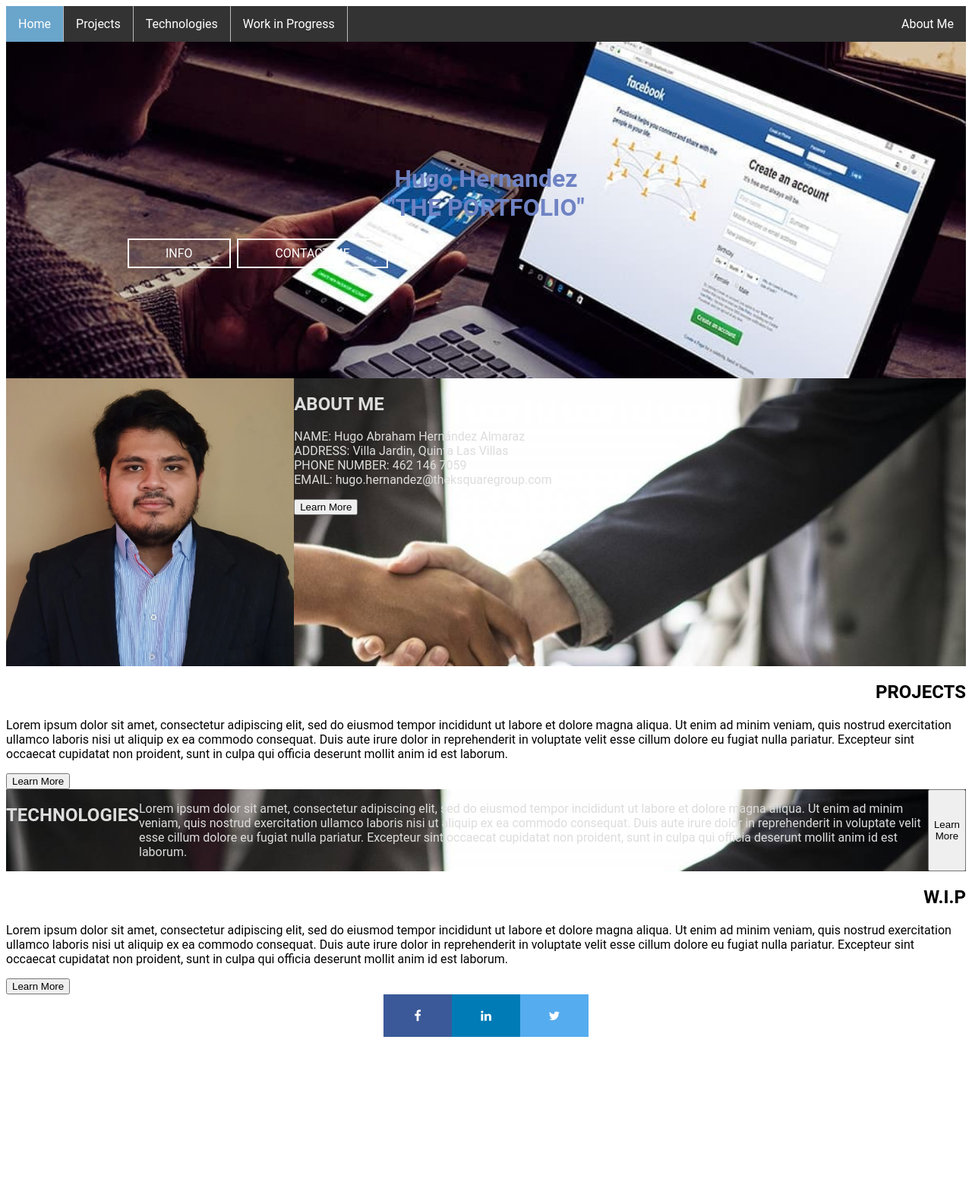
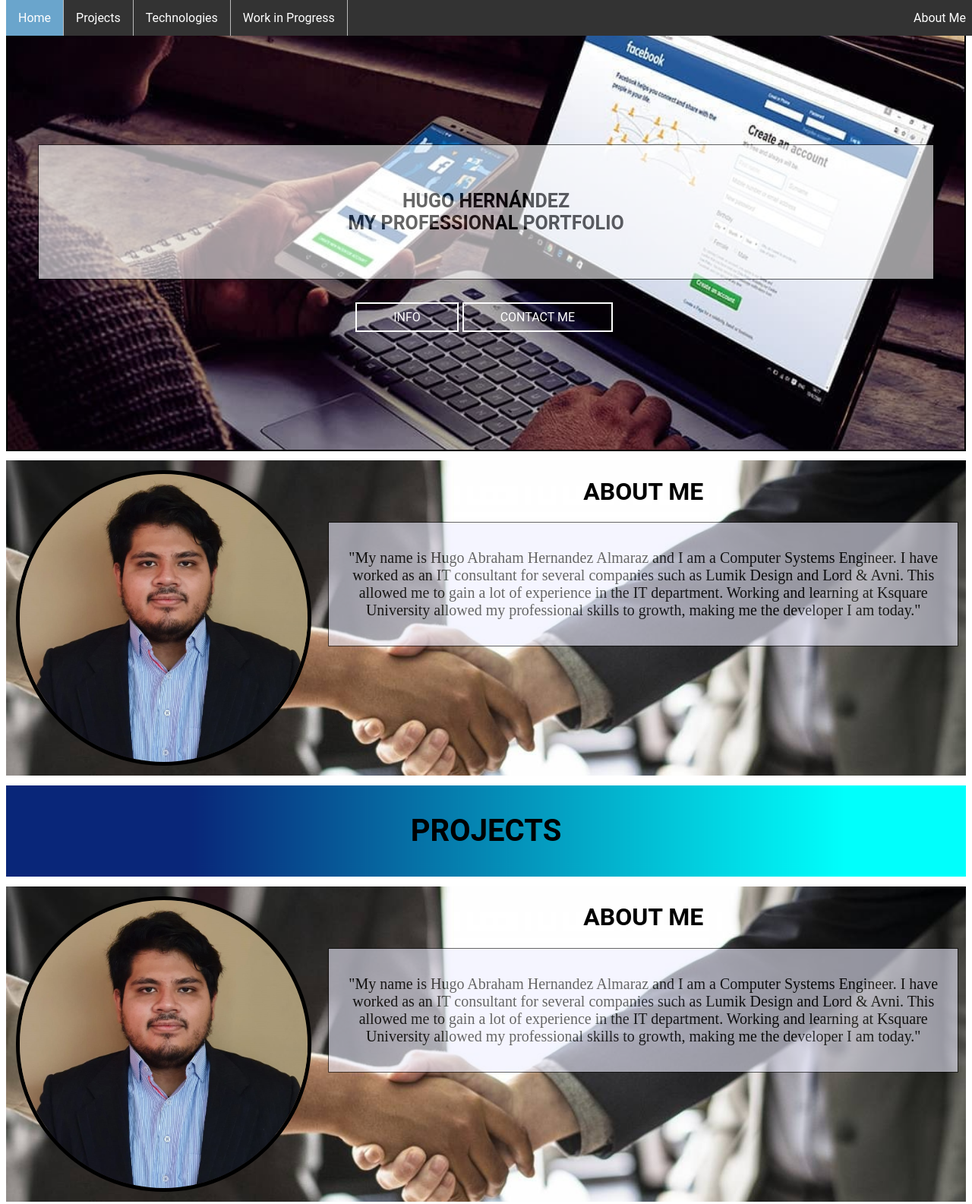
Before and after one commit to HugoHernandezA/HTMLPortfolio, a plain HTML site: page Portfolio-first-wireframe.html in a window 1280 px wide. Shown: the top 1585 px of the page at 76% size. Before the commit the page ends 1373 px from the top, so only its background shows below. Drawn offline with Linux system fonts and the light colour scheme; a script that the page names is missing.

Commit message:
Structure defined for final prototype

```diff
--- a/Portfolio-first-wireframe.html
+++ b/Portfolio-first-wireframe.html
@@ -17,47 +17,82 @@
     </ul>
 
     <div class="structure">
-        <div id="title">
-                <h1 id="h1" style="color:rgb(111, 131, 196); border: 2px" class="clase 1" title="Hola">Hugo Hernandez<br>"THE PORTFOLIO"</h1>
+        <div class="background">
+                <div class="transbox">
+                    <p>HUGO HERNÁNDEZ<br>MY PROFESSIONAL PORTFOLIO</p>
+                </div>
                 <div class="share-button">
                     <a href="something" class="button2">INFO</a>
                     <a href="something" class="button2">CONTACT ME</a>
                 </div>
         </div>
 
-            <div class="section">
+        <div class="aboutMe">
             <img class="prophoto" src="PHOTO HUGO.jpg" alt="Italian Trulli">
-                <div class="sub-section">
-                    <h2 id="h2us" class="h2l">ABOUT ME</h2>
-                    <div class="txt1">
-                        <p>NAME: Hugo Abraham Hernández Almaraz<br>ADDRESS: Villa Jardin, Quinta Las Villas<br>PHONE NUMBER: 462 146 7059<br>EMAIL: hugo.hernandez@theksquaregroup.com</p>
-                    </div>
-                    <button class="bt-more">Learn More</button>
+            <div class="aboutInfo">
+                <h1>ABOUT ME</h1>
+                <div class="descrInfoC">
+                    <p id="descrInfo">"My name is Hugo Abraham Hernandez Almaraz and I am a Computer Systems Engineer. I have worked as an IT consultant for several companies such as Lumik Design and Lord & Avni. This allowed me to gain a lot of experience in the IT department. Working and learning at Ksquare University allowed my professional skills to growth, making me the developer I am today."</p>
                 </div>
             </div>
         </div>
 
+        <div class="section">
+            <div class="sub-section">
+                <h1>PROJECTS</h1>
+            </div>
+        </div>
 
-    <h2 id="h2pro" class="h2r">PROJECTS</h2>
-    <p id="paragraph1" class="txt">Lorem ipsum dolor sit amet, consectetur adipiscing elit, sed do eiusmod tempor incididunt ut labore et dolore magna aliqua. Ut enim ad minim veniam, quis nostrud exercitation ullamco laboris nisi ut aliquip ex ea commodo consequat. Duis aute irure dolor in reprehenderit in voluptate velit esse cillum dolore eu fugiat nulla pariatur. Excepteur sint occaecat cupidatat non proident, sunt in culpa qui officia deserunt mollit anim id est laborum.</p>
-    <button class="butl">Learn More</button>
+        <div class="aboutMe">
+            <img class="prophoto" src="PHOTO HUGO.jpg" alt="Italian Trulli">
+            <div class="aboutInfo">
+                <h1>ABOUT ME</h1>
+                <div class="descrInfoC">
+                    <p id="descrInfo">"My name is Hugo Abraham Hernandez Almaraz and I am a Computer Systems Engineer. I have worked as an IT consultant for several companies such as Lumik Design and Lord & Avni. This allowed me to gain a lot of experience in the IT department. Working and learning at Ksquare University allowed my professional skills to growth, making me the developer I am today."</p>
+                </div>
+            </div>
+        </div>
 
         <div class="section">
-        <h2 id="h2tech" class="h2l">TECHNOLOGIES</h2>
-        <p id="paragraph1" class="txt1">Lorem ipsum dolor sit amet, consectetur adipiscing elit, sed do eiusmod tempor incididunt ut labore et dolore magna aliqua. Ut enim ad minim veniam, quis nostrud exercitation ullamco laboris nisi ut aliquip ex ea commodo consequat. Duis aute irure dolor in reprehenderit in voluptate velit esse cillum dolore eu fugiat nulla pariatur. Excepteur sint occaecat cupidatat non proident, sunt in culpa qui officia deserunt mollit anim id est laborum.</p>
-        <button>Learn More</button>
+            <div class="sub-section">
+                <h1>TECHNOLOGIES</h1>
+            </div>
         </div>
 
-    <h2 id="h2wip" class="h2r">W.I.P</h2>
-    <p id="paragraph1" class="txt">Lorem ipsum dolor sit amet, consectetur adipiscing elit, sed do eiusmod tempor incididunt ut labore et dolore magna aliqua. Ut enim ad minim veniam, quis nostrud exercitation ullamco laboris nisi ut aliquip ex ea commodo consequat. Duis aute irure dolor in reprehenderit in voluptate velit esse cillum dolore eu fugiat nulla pariatur. Excepteur sint occaecat cupidatat non proident, sunt in culpa qui officia deserunt mollit anim id est laborum.</p>
-    <button class="butl">Learn More</button>
+        <div class="aboutMe">
+            <img class="prophoto" src="PHOTO HUGO.jpg" alt="Italian Trulli">
+            <div class="aboutInfo">
+                <h1>ABOUT ME</h1>
+                <div class="descrInfoC">
+                    <p id="descrInfo">"My name is Hugo Abraham Hernandez Almaraz and I am a Computer Systems Engineer. I have worked as an IT consultant for several companies such as Lumik Design and Lord & Avni. This allowed me to gain a lot of experience in the IT department. Working and learning at Ksquare University allowed my professional skills to growth, making me the developer I am today."</p>
+                </div>
+            </div>
+        </div>
 
+        <div class="section">
+            <div class="sub-section">
+                <h1>WORK IN PROGRESS</h1>
+            </div>
+        </div>
 
+        <div class="aboutMe">
+            <img class="prophoto" src="PHOTO HUGO.jpg" alt="Italian Trulli">
+            <div class="aboutInfo">
+                <h1>ABOUT ME</h1>
+                <div class="descrInfoC">
+                    <p id="descrInfo">"My name is Hugo Abraham Hernandez Almaraz and I am a Computer Systems Engineer. I have worked as an IT consultant for several companies such as Lumik Design and Lord & Avni. This allowed me to gain a lot of experience in the IT department. Working and learning at Ksquare University allowed my professional skills to growth, making me the developer I am today."</p>
+                </div>
+            </div>
+        </div>
+
+    </div>
 
     <div class="social">
+        <div class="socialmedia">
             <a href="http://www.facebook.com" target="_blank" class="fa fa-facebook"></a>
             <a href="http://www.linkedin.com" target="_blank" class="fa fa-linkedin"></a>
             <a href="http://www.twitter.com" target="_blank" class="fa fa-twitter"></a>
+        </div>
     </div>
 
     <script type="text/javascript">
--- a/stylesport.css
+++ b/stylesport.css
@@ -6,6 +6,9 @@ ul {
     padding: 0;
     overflow: hidden;
     background-color: #333;
+    position: fixed;
+    top: 0;
+    width: 100%;
 }
 
 li {
@@ -54,17 +57,59 @@ h1 {
 .butl {
     text-align: right;
 }
-/*---------------------ABOUT ME SECTION---------------*/
+/*---------------------SPLITTERS---------------*/
 
 .section {
     background-color: rgba(90, 207, 198, 0.5);
     display:flex;
+    background: url(../HTMLPortfolio/gradient.png);
+    background-size:100% auto;
+    justify-content: center;
+}
+
+.sub-section {
+    padding: 10px;
+    font-size: 20px;
+}
+
+/*---------------------ABOUT ME SECTION---------------*/
+
+.prophoto{
+    width: 30%;
+    border-radius: 50%;
+    border: rgb(0, 0, 0) 5px solid;
+    align-self: center;
+    margin-top: 1%;
+    margin-bottom: 1%;
+    margin-left: 1%;
+    margin-right: 1%;
+}
+
+.aboutMe{
+    display: flex;
+    margin-top: 1%;
+    margin-bottom: 1%;
     background: url(../HTMLPortfolio/aboutme.jpg);
     background-size:100% auto;
 }
 
-.prophoto{
-    width: 30%;
+.aboutMe .aboutInfo {
+    flex-direction: column;
+    padding: 0 10px;
+}
+
+.descrInfoC {
+    background-color: #85b7ce;
+    padding: 15px 10px;
+    background-color: #eeefff;
+    border: 1px solid black;
+    opacity: 0.6;
+}
+
+#descrInfo {
+    text-align: center;
+    font: 20px bold;
+    opacity: 1;
 }
 
 .txt1 {
@@ -122,6 +167,11 @@ a.button2:active{
     border-color:#BBBBBB;
 }
 
+.share-button {
+    display: flex;
+    justify-content: center;
+}
+
 @media all and (max-width:30em){
     a.button2{
     display:block;
@@ -135,6 +185,10 @@ a.button2:active{
     width: 50px;
     text-align: center;
     text-decoration: none;
+}
+
+.socialmedia {
+    padding: 10px;
 }
 
 /* Add a hover effect if you want */
@@ -164,4 +218,34 @@ a.button2:active{
 .social {
     display:flex;
     justify-content: center;
+    background-color: #111;
 }
+
+  /*---------------------TITLE2---------------*/
+  div.background {
+    background: url(../HTMLPortfolio/titleScreen.jpg);
+    background-size: 100% auto;
+    border: 2px solid black;
+    padding: 150px 10px;
+  }
+
+  div.transbox {
+    margin: 30px;
+    background-color: #ffffff;
+    border: 1px solid black;
+    opacity: 0.6;
+  }
+
+  div.transbox p {
+    margin: 5%;
+    font-size: 25px;
+    font-weight: bold;
+    color: #000000;
+    text-align: center;
+  }
+
+  @media (max-width: 800px) {
+    .aboutMe {
+      flex-direction: column;
+    }
+  }
```
Also changed, not shown: gradient.png (added). Lines whose indentation alone changed are shown as unchanged.
